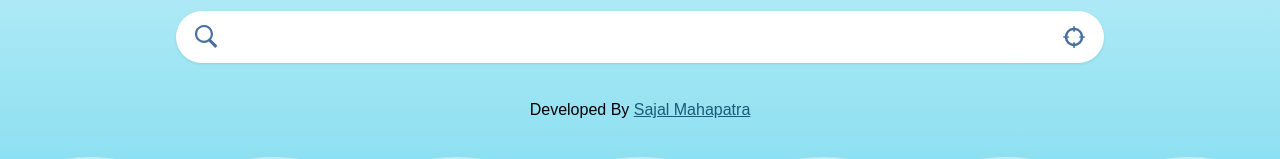
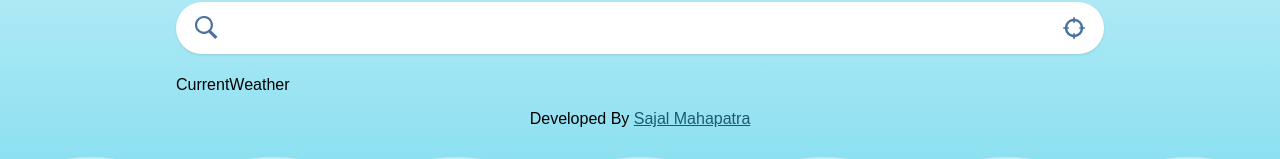
Before and after one commit to Sajalmahapatra/weather_app, a React (Create React App) app: page / in a window 1280 px wide. Shown: the part 391-550 px from the top of the page. Built offline with nearby package versions, Linux system fonts and the light colour scheme; no server answers.

Commit message:
create a currnt weather component

```diff
--- /dev/null
+++ b/src/components/CurrentWeather/CurrentWeather.js
@@ -0,0 +1,9 @@
+import React from 'react'
+
+const CurrentWeather = () => {
+  return (
+    <div>CurrentWeather</div>
+  )
+}
+
+export default CurrentWeather
--- a/src/pages/Home.js
+++ b/src/pages/Home.js
@@ -3,6 +3,7 @@ import Spinner from '../components/ui/Spinner/Spinner'
 import Header from '../components/Header'
 import Search from '../components/Search/Search'
 import Footer from '../components/Footer/Footer'
+import CurrentWeather from '../components/CurrentWeather/CurrentWeather'
 
 const Home = () => {
 
@@ -11,6 +12,7 @@ const Home = () => {
     {/* <Spinner/> */}
     <Header/>
     <Search/>
+    <CurrentWeather/>
     <Footer />
     </>
   )
```
Also changed, not shown: src/components/CurrentWeather/styled.js (added).
